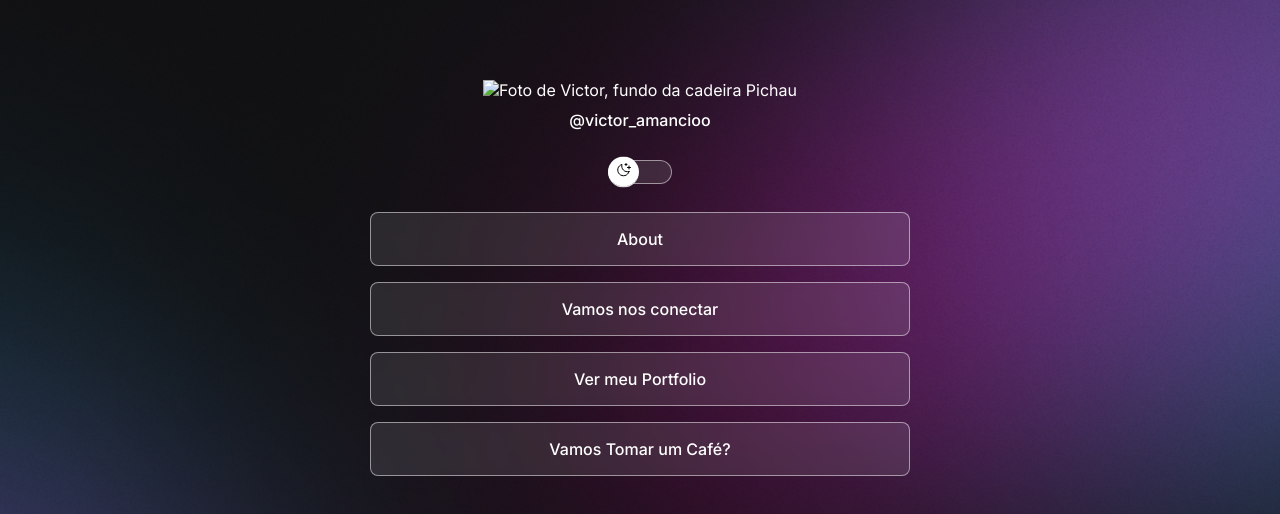
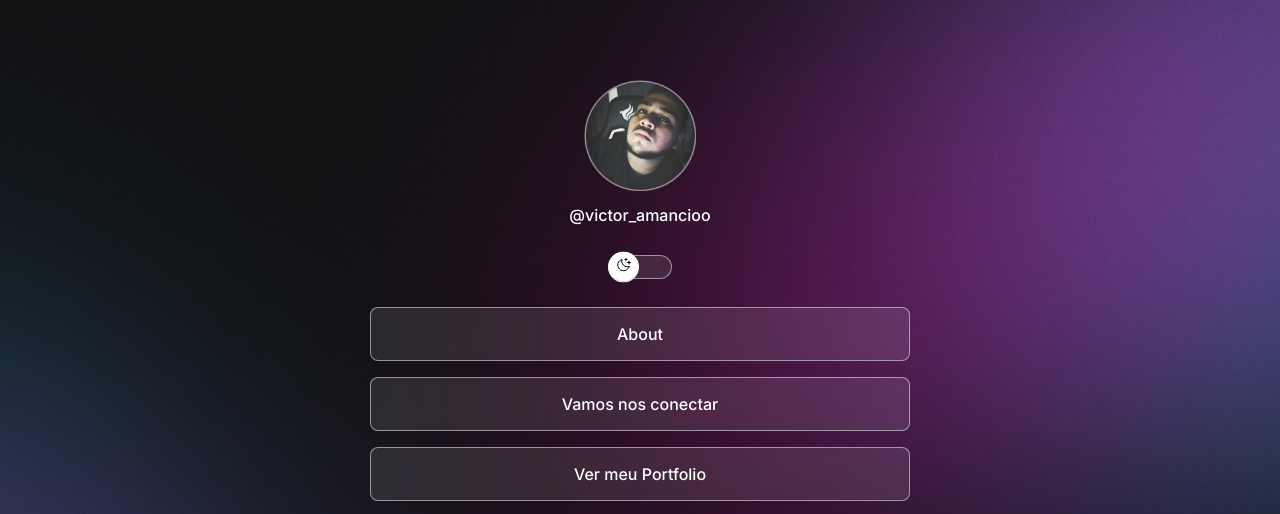
Before and after one commit to VictorAmancio/Victor-Amancio, a plain HTML site: page index.html in a window 1280 px wide. Shown: the top 514 px of the page. Drawn offline with nearby package versions, Linux system fonts and the light colour scheme; the site is published under a folder, as on GitHub Pages, so addresses that start at the root find nothing.

Commit message:
Alterado img novamente

```diff
--- a/index.html
+++ b/index.html
@@ -18,7 +18,7 @@
     <div id="container">
       <div id="profile">
         <img
-          src="/assets/avatar.png"
+          src="./assets/avatar.png"
           alt="Foto de Victor, fundo da cadeira Pichau"
         />
         <p>@victor_amancioo</p>
```
